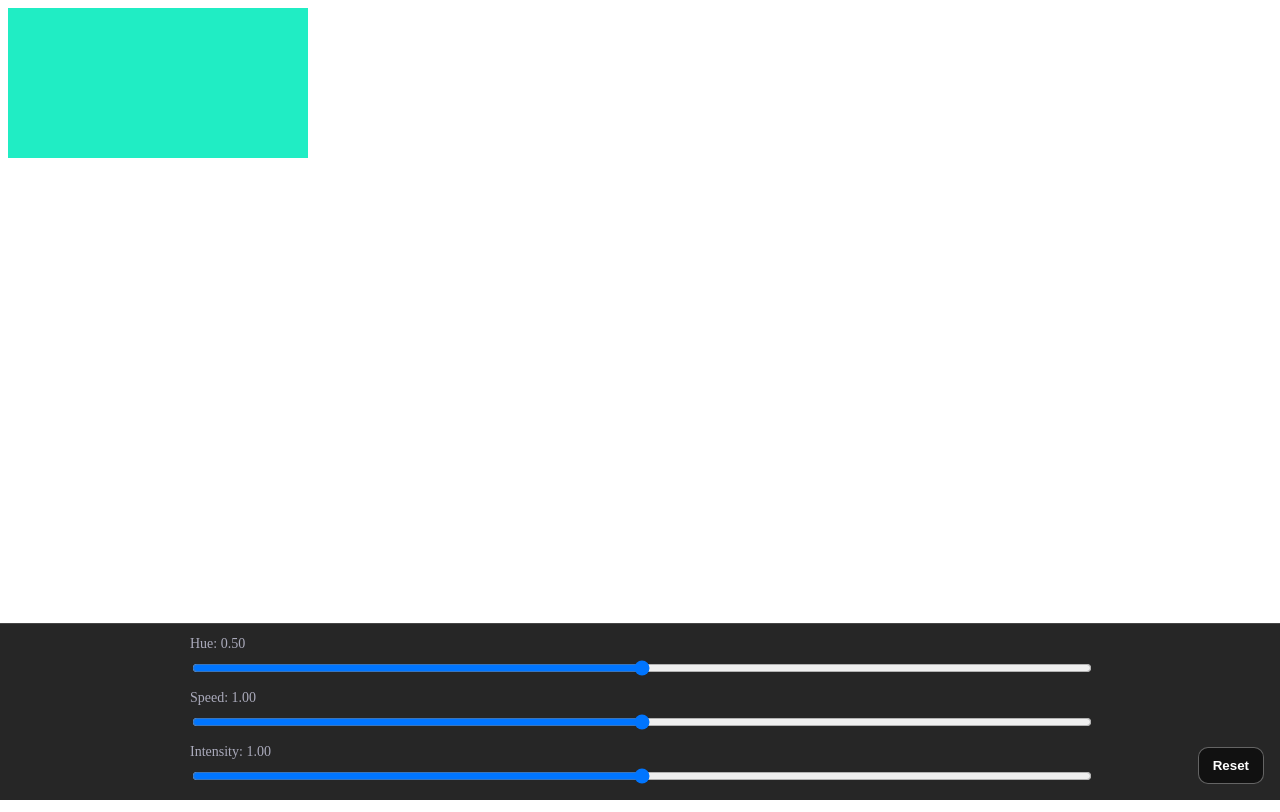
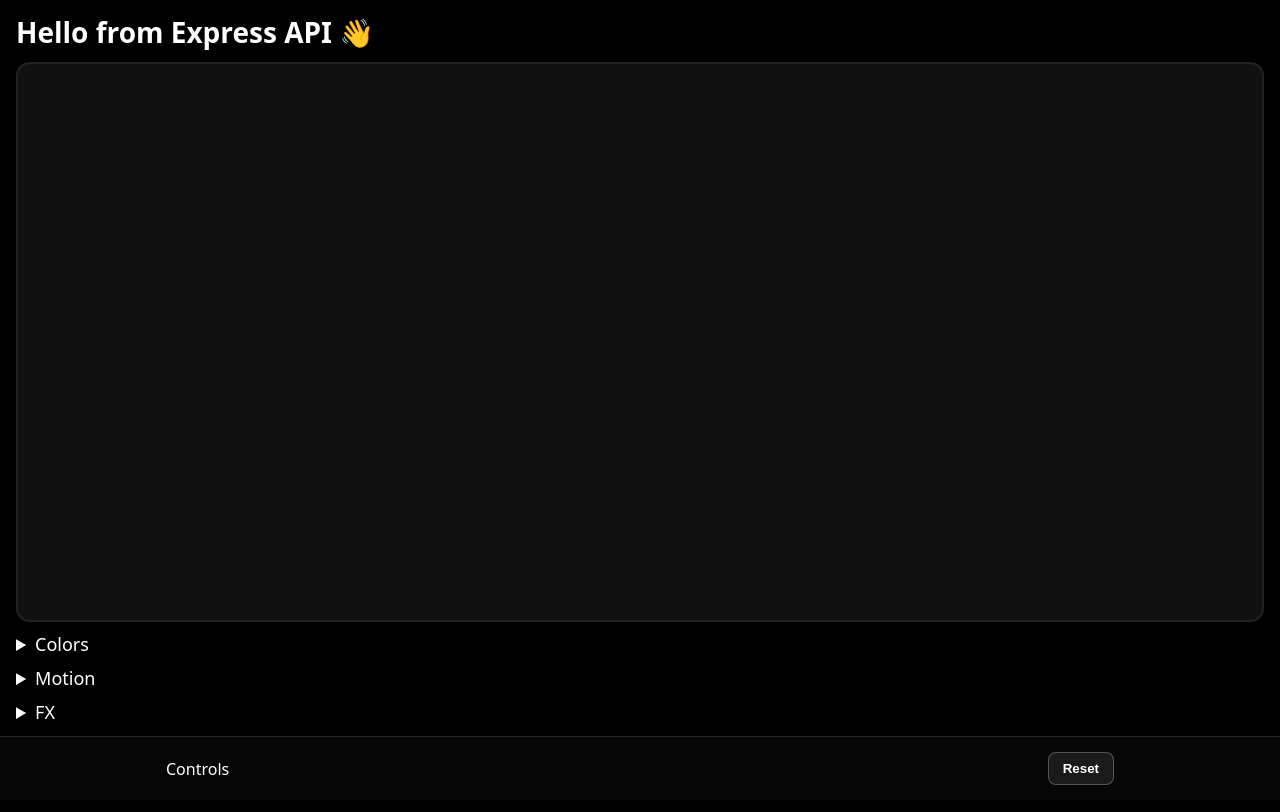
Before and after one commit to fromabovellc-gif/Shade-is-shading, a React (Vite) app in the folder client/: page / in a window 1280 px wide. Built offline with nearby package versions, Linux system fonts and the light colour scheme.

Commit message:
Add fixed controls bar with persistent sliders

```diff
--- a/client/index.html
+++ b/client/index.html
@@ -1,11 +1,11 @@
 <!doctype html>
-<html lang="en">
+<html>
   <head>
     <meta charset="UTF-8" />
-    <meta name="viewport" content="width=device-width, initial-scale=1.0" />
-    <title>ShaderVibe</title>
+    <meta name="viewport" content="width=device-width,initial-scale=1" />
+    <title>Shadervibe</title>
   </head>
-  <body class="bg-black text-white">
+  <body>
     <div id="root"></div>
     <script type="module" src="/src/main.tsx"></script>
   </body>
--- a/client/src/App.tsx
+++ b/client/src/App.tsx
@@ -1,16 +1,15 @@
 import React from "react";
 import Controls from "./components/Controls";
-import ResetButton from "./components/ResetButton";
+import "./index.css";
 
 export default function App() {
   return (
-    <div className="min-h-screen bg-black text-white">
-      {/* reserve space so the fixed controls do not overlap the canvas */}
-      <div style={{ paddingBottom: 180 }} className="max-w-5xl mx-auto p-4">
-        <canvas id="shader-canvas" className="w-full aspect-[16/9] rounded-lg"></canvas>
+    <div className="app">
+      <h1 className="title">Hello from Express API 👋</h1>
+      <div className="canvas-wrap">
+        <canvas id="shader-canvas"></canvas>
       </div>
       <Controls />
-      <ResetButton />
     </div>
   );
 }
--- a/client/src/components/Controls.tsx
+++ b/client/src/components/Controls.tsx
@@ -1,94 +1,84 @@
-import React, { useEffect, useMemo, useState } from "react";
+import React, { useEffect, useState } from "react";
 
-const keyHue = "sv_hue";
-const keySpeed = "sv_speed";
-const keyIntensity = "sv_intensity";
+const read = (k: string, d: number) => {
+  const v = localStorage.getItem(k);
+  return v === null ? d : Number(v);
+};
+const write = (k: string, v: number) => localStorage.setItem(k, String(v));
 
 export default function Controls() {
-  console.log("[Controls] mounted");
-  const [hue, setHue] = useState<number>(() => parseFloat(localStorage.getItem(keyHue) || "0.5"));
-  const [speed, setSpeed] = useState<number>(() => parseFloat(localStorage.getItem(keySpeed) || "1.0"));
-  const [intensity, setIntensity] = useState<number>(() => parseFloat(localStorage.getItem(keyIntensity) || "1.0"));
+  const [hue, setHue] = useState(read("hue", 0.6));
+  const [speed, setSpeed] = useState(read("speed", 1.0));
+  const [intensity, setIntensity] = useState(read("intensity", 1.0));
 
-  useEffect(() => localStorage.setItem(keyHue, String(hue)), [hue]);
-  useEffect(() => localStorage.setItem(keySpeed, String(speed)), [speed]);
-  useEffect(() => localStorage.setItem(keyIntensity, String(intensity)), [intensity]);
+  useEffect(() => write("hue", hue), [hue]);
+  useEffect(() => write("speed", speed), [speed]);
+  useEffect(() => write("intensity", intensity), [intensity]);
 
-  useEffect(() => {
-    const c = document.getElementById("shader-canvas") as HTMLCanvasElement | null;
-    if (!c) return;
-    const gl = c.getContext("webgl");
-    if (!gl) return;
-    let raf = 0;
-    function draw(t: number) {
-      const phase = (t * 0.001 * speed) % 1;
-      const h = (hue + phase) % 1;
-      const r = Math.abs(Math.sin(h * Math.PI * 2)) * intensity;
-      const g = Math.abs(Math.sin((h + 0.33) * Math.PI * 2)) * intensity;
-      const b = Math.abs(Math.sin((h + 0.66) * Math.PI * 2)) * intensity;
-      gl.clearColor(r, g, b, 1);
-      gl.clear(gl.COLOR_BUFFER_BIT);
-      raf = requestAnimationFrame(draw);
-    }
-    raf = requestAnimationFrame(draw);
-    return () => cancelAnimationFrame(raf);
-  }, [hue, speed, intensity]);
-
-  const fmt = useMemo(() => (v: number) => v.toFixed(2), []);
+  const resetAll = () => {
+    setHue(0.6);
+    setSpeed(1.0);
+    setIntensity(1.0);
+    localStorage.removeItem("hue");
+    localStorage.removeItem("speed");
+    localStorage.removeItem("intensity");
+  };
 
   return (
-    <div
-      id="controls-panel"
-      style={{
-        position: "fixed",
-        left: 0,
-        right: 0,
-        bottom: 0,
-        zIndex: 2147483646,
-        background: "rgba(0,0,0,0.85)",
-        backdropFilter: "blur(6px)",
-        borderTop: "1px solid rgba(255,255,255,0.15)",
-        padding: "12px 16px"
-      }}
-    >
-      <div style={{ maxWidth: 900, margin: "0 auto" }}>
-        <div style={{ fontSize: 14, color: "#aab", marginBottom: 6 }}>Hue: {fmt(hue)}</div>
+    <>
+      <div className="controls-panel">
+        <details>
+          <summary>Colors</summary>
+          <div className="row">
+            <label>Hue: {hue.toFixed(2)}</label>
             <input
               type="range"
               min={0}
               max={1}
               step={0.01}
               value={hue}
-          onChange={(e) => setHue(parseFloat(e.target.value))}
-          style={{ width: "100%" }}
+              onChange={(e) => setHue(Number(e.target.value))}
             />
+          </div>
+        </details>
 
-        <div style={{ height: 10 }} />
-
-        <div style={{ fontSize: 14, color: "#aab", marginBottom: 6 }}>Speed: {fmt(speed)}</div>
+        <details>
+          <summary>Motion</summary>
+          <div className="row">
+            <label>Speed: {speed.toFixed(2)}</label>
             <input
               type="range"
               min={0}
-          max={2}
+              max={3}
               step={0.01}
               value={speed}
-          onChange={(e) => setSpeed(parseFloat(e.target.value))}
-          style={{ width: "100%" }}
+              onChange={(e) => setSpeed(Number(e.target.value))}
             />
+          </div>
+        </details>
 
-        <div style={{ height: 10 }} />
-
-        <div style={{ fontSize: 14, color: "#aab", marginBottom: 6 }}>Intensity: {fmt(intensity)}</div>
+        <details>
+          <summary>FX</summary>
+          <div className="row">
+            <label>Intensity: {intensity.toFixed(2)}</label>
             <input
               type="range"
               min={0}
               max={2}
               step={0.01}
               value={intensity}
-          onChange={(e) => setIntensity(parseFloat(e.target.value))}
-          style={{ width: "100%" }}
+              onChange={(e) => setIntensity(Number(e.target.value))}
             />
           </div>
+        </details>
       </div>
+
+      <div className="controls-bar">
+        <div className="controls-bar__content">
+          <span>Controls</span>
+          <button className="reset-btn" onClick={resetAll}>Reset</button>
+        </div>
+      </div>
+    </>
   );
 }
--- /dev/null
+++ b/client/src/index.css
@@ -0,0 +1,55 @@
+:root { color-scheme: dark; }
+* { box-sizing: border-box; }
+html, body, #root { height: 100%; margin: 0; }
+body { background:#000; color:#fff; font-family: system-ui, -apple-system, Segoe UI, Roboto, Helvetica, Arial, sans-serif; }
+
+.app { min-height: 100%; padding: 16px 16px 88px; }
+.title { margin: 0 0 12px; font-size: 28px; line-height: 1.2; }
+
+.canvas-wrap {
+  width: 100%;
+  height: min(70vh, 560px);
+  border-radius: 14px;
+  overflow: hidden;
+  background: #111;
+  border: 2px solid #222;
+}
+#shader-canvas { width: 100%; height: 100%; display: block; }
+
+.controls-panel details { margin-top: 10px; }
+.controls-panel summary { cursor: pointer; font-size: 18px; }
+.controls-panel .row { padding: 10px 0 4px; }
+.controls-panel label { display: block; margin-bottom: 6px; font-size: 16px; }
+.controls-panel input[type="range"] { width: 100%; }
+
+.controls-bar {
+  position: fixed;
+  left: 0;
+  right: 0;
+  bottom: 0;
+  height: 64px;
+  z-index: 1000;
+  backdrop-filter: blur(10px);
+  background: rgba(10,10,10,0.7);
+  border-top: 1px solid rgba(255,255,255,0.12);
+}
+.controls-bar__content {
+  max-width: 980px;
+  margin: 0 auto;
+  height: 100%;
+  padding: 0 16px;
+  display: flex;
+  align-items: center;
+  justify-content: space-between;
+}
+.reset-btn {
+  appearance: none;
+  border: 1px solid rgba(255,255,255,0.25);
+  background: rgba(255,255,255,0.08);
+  color: #fff;
+  padding: 8px 14px;
+  border-radius: 8px;
+  font-weight: 600;
+  cursor: pointer;
+}
+.reset-btn:hover { background: rgba(255,255,255,0.15); }
--- a/client/src/main.tsx
+++ b/client/src/main.tsx
@@ -1,6 +1,4 @@
 import React from "react";
 import { createRoot } from "react-dom/client";
 import App from "./App";
-import "./styles.css";
-
 createRoot(document.getElementById("root")!).render(<App />);
```
Lines whose indentation alone changed are shown as unchanged.
